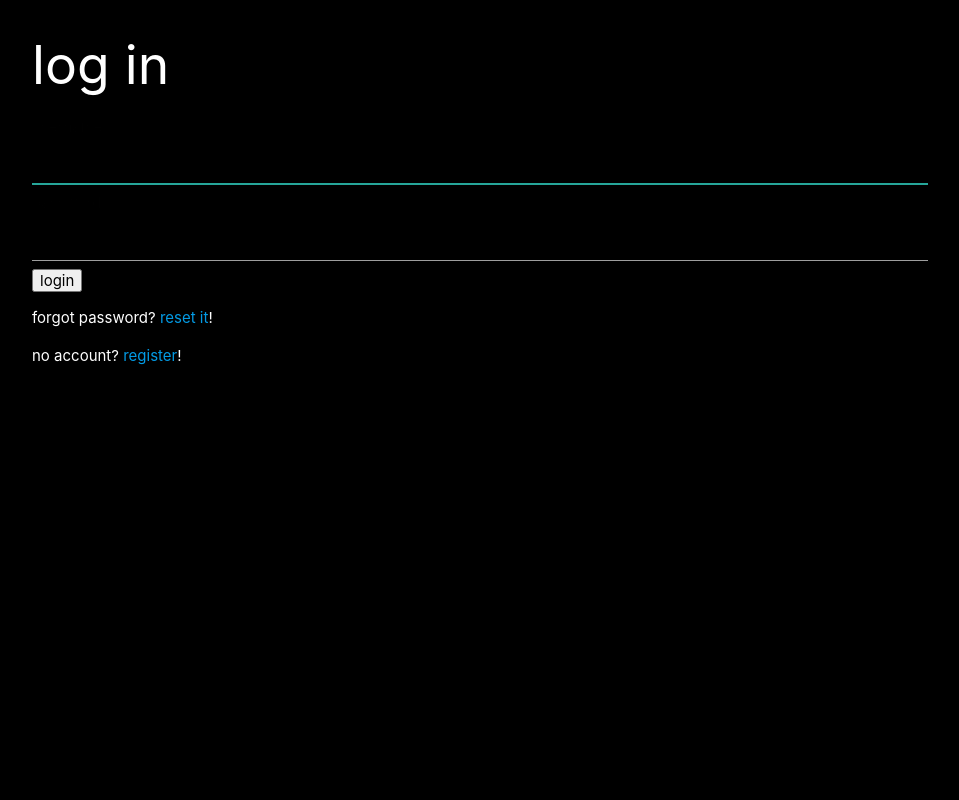
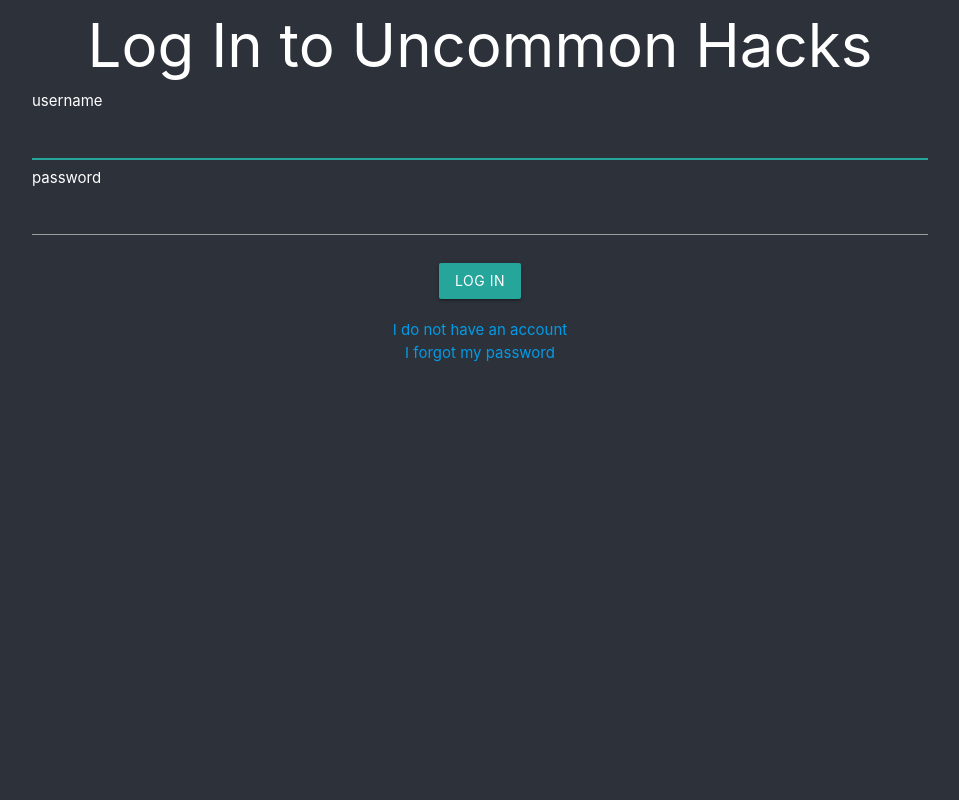
Before and after one commit to uncommonhacks/reg, a Django app: page /accounts/login/ in a window 1280 px wide. Shown: the whole page, without its empty margins (160-1119 px from the left). Run offline with Django 3.2, Linux system fonts and the light colour scheme; some libraries are stand-ins or nearby versions.

Commit message:
initial progress on frontend

```diff
--- a/templates/base.html
+++ b/templates/base.html
@@ -11,9 +11,7 @@
     </head>
     <body>
         {% block sidebar %} {% if user.is_authenticated %} <a href='{% url 'logout' %}'>logout</a>{% endif %}{% endblock %}
-        <div class=container>
-        {% block content %}<h2>Welcome to the uncommon hacks registration site!!</h2><!-- default content text (typically empty) -->{% endblock %}
-        </div>
-        <script type="text/javascript" src="{% static "materialize/js/bin/materialize.min.js" %}"></script>
+	{% block content %}<h2>Welcome to the uncommon hacks registration site!!</h2><!-- default content text (typically empty) -->{% endblock %}
+	<script type="text/javascript" src="{% static "materialize/js/bin/materialize.min.js" %}"></script>
     </body>
 </html>
--- a/templates/registration/login.html
+++ b/templates/registration/login.html
@@ -1,38 +1,62 @@
 {% extends "base.html" %}
 
+{% block title %}
+<title>Log In | Uncommon Hacks Registration</title>
+{% endblock %}
+
 {% block content %}
-<h2>log in</h2>
-{% if form.errors %}
-  <p>your username and password didn't match. please try again.</p>
+<div class="background">
+    <div class="container">
+        <div class="title">
+	  Log In to Uncommon Hacks
+	</div>
+
+        {% if next %}
+	<div class="row">
+	  {% if user.is_authenticated %}
+	  <a href='/'>You're already logged in. Go home?</a>
+	  {% else %}
+	  Please log in to see this page.
+	  {% endif %}
+	</div>
         {% endif %}
 
-{% if next %}
-  {% if user.is_authenticated %}
-    <a href='/'>you're already logged in. go home?</a>
-  {% else %}
-    <p>please log in to see this page.</p>
-  {% endif %}
+        {% if form.errors %}
+	<div class="row error">
+          Your username and password did not match. Please try again.
+	</div>
         {% endif %}
 
 	<form method="post" action="{% url 'login' %}">
 	  {% csrf_token %}
 
+	  <div class="row">
 	    <div>
 	      <td>username</td>
 	      <td>{{ form.username }}</td>
 	    </div>
+
 	    <div>
 	      <td>password</td>
 	      <td>{{ form.password }}</td>
 	    </div>
+	  </div>
 
-<div>
-  <input type="submit" value="login" />
+	  <div class="row">
+	    <div class="center-align">
+	      <input type="submit" class="btn btn-default btn-lg" value="Log In" />
 	      <input type="hidden" name="next" value="{{ next }}" />
+	    </div>
 	  </div>
 	</form>
 
 	  {# Assumes you setup the password_reset view in your URLconf #}
-    <p>forgot password? <a href="{% url 'password_reset' %}">reset it</a>!</p>
-    <p>no account? <a href="{% url 'registration_register' %}">register</a>!</p>
+	  <div class="center-align">
+	    <a href="{% url 'registration_register' %}">I do not have an account</a>
+	  </div>
+	  <div class="center-align">
+	    <a href="{% url 'password_reset' %}">I forgot my password</a>
+	  </div>
+    </div>
+</div>
 {% endblock %}
--- a/templates/registration/password_reset_complete.html
+++ b/templates/registration/password_reset_complete.html
@@ -1,4 +1,8 @@
 {% extends "base.html" %}
+
+{% block title %}
+<title> Reset Password | Uncommon Hacks Registration</title>
+{% endblock %}
 
 {% block content %}
   <h1>The password has been changed!</h1>
--- a/theapplication/static/materialize/css/style.css
+++ b/theapplication/static/materialize/css/style.css
@@ -1,9 +1,25 @@
-html {
-    background-color: #000000;
+html, body {
+  padding: 0;
+  margin: 0;
+  color: white;
+  background: black;
+  height: 100%;
 }
-p {
-    color: #ffffff;
-}
-h2 {
-    color: #ffffff;
-}
+
+    /* General Styles*/
+
+    .title{
+	text-align: center;
+	font-size: 4em;
+    }
+
+    .error{
+	color: red;
+    }
+
+    .background{
+	height: 100%;
+	background-color: #2D313A;
+    }
+
+    /* Page Specific Styles */
```
Also changed, not shown: templates/registration/password_reset_done.html (+14 -1 lines), templates/registration/password_reset_form.html (+24 -2 lines), 1 other file. Lines whose indentation alone changed are shown as unchanged.
